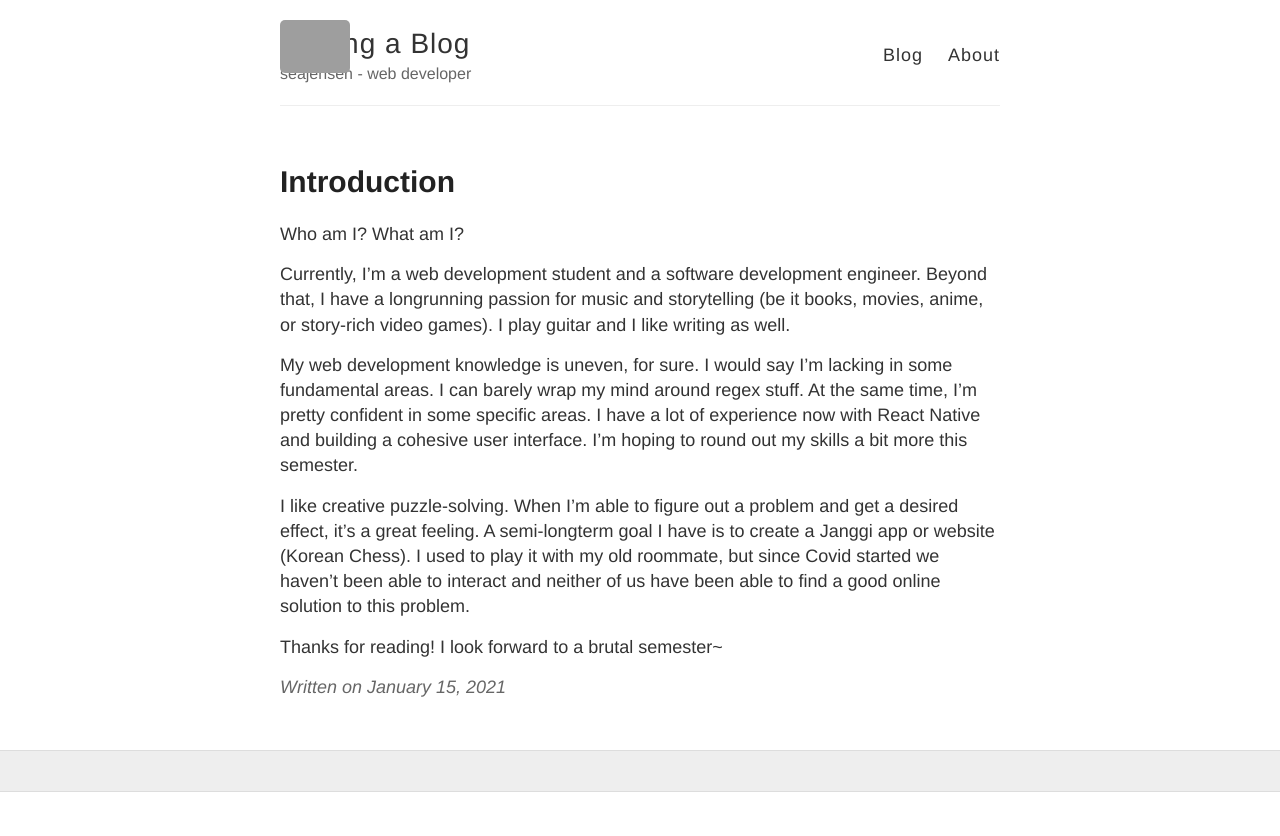
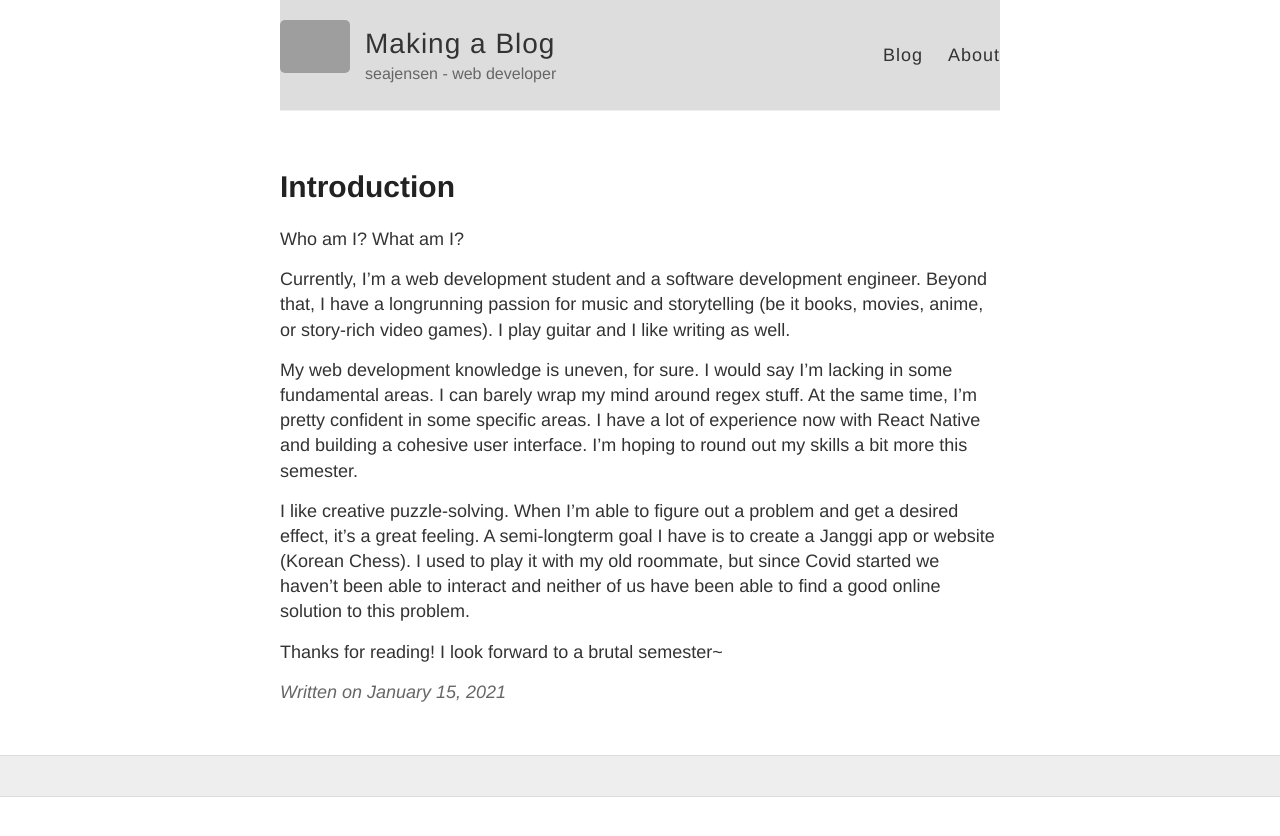
Before and after one commit to sabejensen/seajensen.github.io, a Jekyll site: the page built from _posts/2021-1-15-Introduction.md, in a window 1280 px wide. Shown: the top 836 px of the page. Built offline with Jekyll 4.4.1, drawn with Linux system fonts in a browser that asks for light colours; grey boxes are pictures that could not be loaded.

Commit message:
modified styling

```diff
--- a/_layouts/default.html
+++ b/_layouts/default.html
@@ -18,8 +18,8 @@
   <body>
     <div class="wrapper-masthead">
       <div class="container">
-        <header class="masthead clearfix">
-          <a href="{{ site.baseurl }}/" style="position: absolute; align-self: center" class="site-avatar"><img src="{{ site.avatar }}" /></a>
+        <header class="masthead clearfix" style="background-color: #ddd">
+          <a href="{{ site.baseurl }}/" class="site-avatar"><img src="{{ site.avatar }}" /></a>
 
           <div class="site-info">
             <h1 class="site-name"><a href="{{ site.baseurl }}/">{{ site.name }}</a></h1>
```
